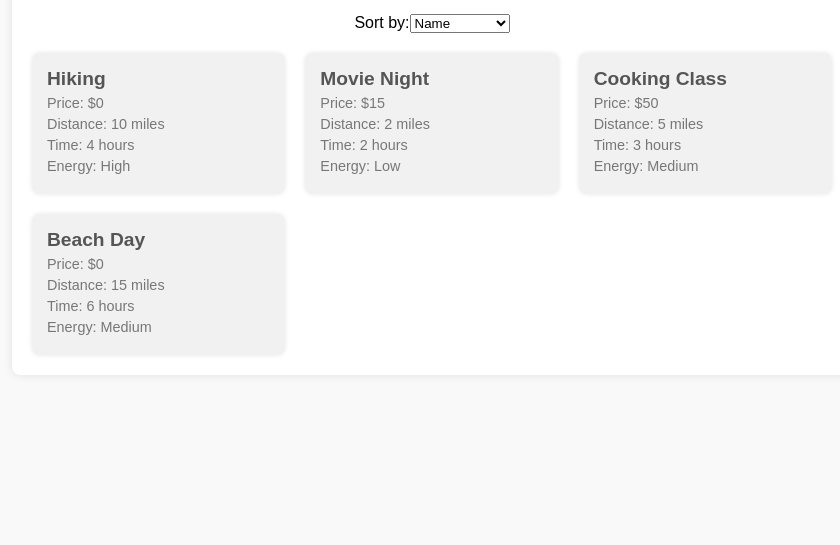
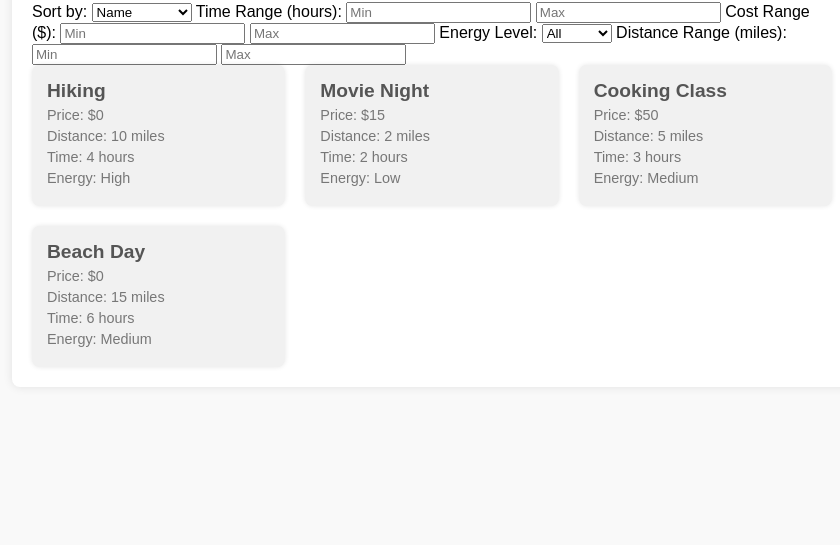
Before and after one commit to shrividhatri/DateNightViewerApp, a plain HTML site: page index.html in a window 1280 px wide. Shown: the part 255-800 px from the top of the page, without its empty margins (208-1048 px from the left). Drawn offline with Linux system fonts and the light colour scheme.

Commit message:
add filter

```diff
--- a/index.html
+++ b/index.html
@@ -9,18 +9,42 @@
 <body>
   <div class="container">
     <h1>Date Ideas</h1>
-    <div class="sort-options">
-      <label for="sort">Sort by:</label>
-      <select id="sort" onchange="sortIdeas()">
+
+    <!-- Filter Options -->
+    <div class="filters">
+      <label>Sort by:</label>
+      <select id="sort" onchange="sortAndFilterIdeas()">
         <option value="name">Name</option>
         <option value="price">Price</option>
         <option value="distance">Distance</option>
         <option value="time">Time</option>
         <option value="energy">Energy Level</option>
       </select>
+
+      <label>Time Range (hours):</label>
+      <input type="number" id="minTime" placeholder="Min" oninput="sortAndFilterIdeas()">
+      <input type="number" id="maxTime" placeholder="Max" oninput="sortAndFilterIdeas()">
+
+      <label>Cost Range ($):</label>
+      <input type="number" id="minPrice" placeholder="Min" oninput="sortAndFilterIdeas()">
+      <input type="number" id="maxPrice" placeholder="Max" oninput="sortAndFilterIdeas()">
+
+      <label>Energy Level:</label>
+      <select id="energyFilter" onchange="sortAndFilterIdeas()">
+        <option value="">All</option>
+        <option value="Low">Low</option>
+        <option value="Medium">Medium</option>
+        <option value="High">High</option>
+      </select>
+
+      <label>Distance Range (miles):</label>
+      <input type="number" id="minDistance" placeholder="Min" oninput="sortAndFilterIdeas()">
+      <input type="number" id="maxDistance" placeholder="Max" oninput="sortAndFilterIdeas()">
     </div>
+
     <div id="ideasContainer" class="ideas-container"></div>
   </div>
+
   <script src="app.js"></script>
 </body>
 </html>
```
